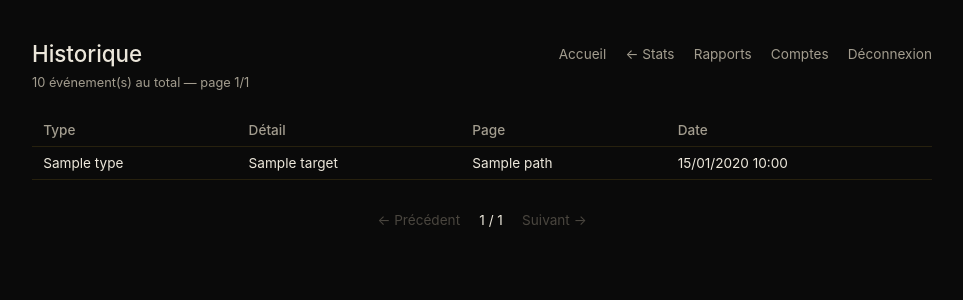
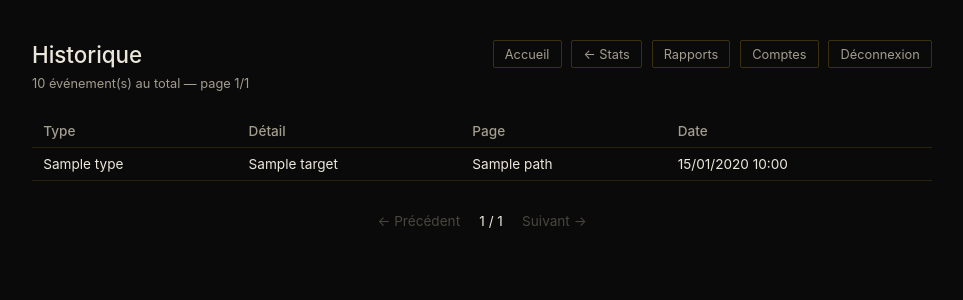
Before and after one commit to choncotm/choncotm.com, a FastAPI app: template admin/app/templates/history.html in a window 1280 px wide. Shown: the top 300 px of the page, without its empty margins (158-1121 px from the left). Run offline with FastAPI, Linux system fonts and the light colour scheme; the template is opened without the code that fills it: most values are stand-ins (such as "Sample title", 1, 10 or a date in 2020).

Commit message:
Style admin nav links as buttons, add back link on policy page
Turn the plain text nav links on admin pages (Accueil, Stats,
Déconnexion, etc.) into bordered button-style links for a clearer
"back" affordance. Also add a "Retour à choncotm.com" link on the
Amazon Price Tracker privacy policy page, which previously had no way
back to the main site.

Co-Authored-By: Claude Sonnet 5 <noreply@anthropic.com>
Claude-Session: https://claude.ai/code/session_01YSQxCH2TMMeLHXQKrGUajS

```diff
--- a/admin/app/templates/history.html
+++ b/admin/app/templates/history.html
@@ -28,15 +28,21 @@
   }
   .links {
     display: flex;
-    gap: 1.2rem;
+    gap: 0.6rem;
+    flex-wrap: wrap;
   }
-  a {
+  .links a {
     color: #a39d8f;
-    font-size: 0.85rem;
+    font-size: 0.8rem;
     text-decoration: none;
+    border: 1px solid rgba(201, 162, 39, 0.25);
+    border-radius: 2px;
+    padding: 0.35rem 0.7rem;
+    transition: color 0.15s ease, border-color 0.15s ease;
   }
-  a:hover {
+  .links a:hover {
     color: #c9a227;
+    border-color: #c9a227;
   }
   .subtitle {
     max-width: 900px;
--- a/amazon-price-tracker/policy/index.html
+++ b/amazon-price-tracker/policy/index.html
@@ -9,6 +9,8 @@
 </head>
 <body>
 <main>
+
+<a class="back-link" href="/">&larr; Retour à choncotm.com</a>
 
 <section id="fr">
 <h1>Politique de confidentialité — Amazon Price Tracker Bot</h1>
```
Also changed, not shown: admin/app/templates/bot_placeholder.html (+8 -2 lines), admin/app/templates/home.html (+6 -1 lines), admin/app/templates/reports.html (+8 -2 lines), admin/app/templates/stats.html (+8 -2 lines), admin/app/templates/users.html (+8 -2 lines), css/policy.css (+16 -0 lines).
